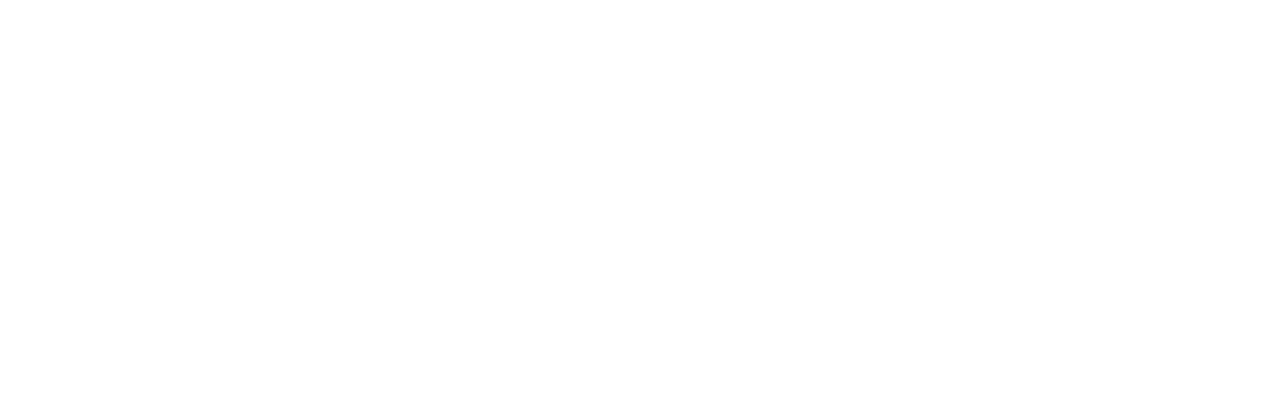
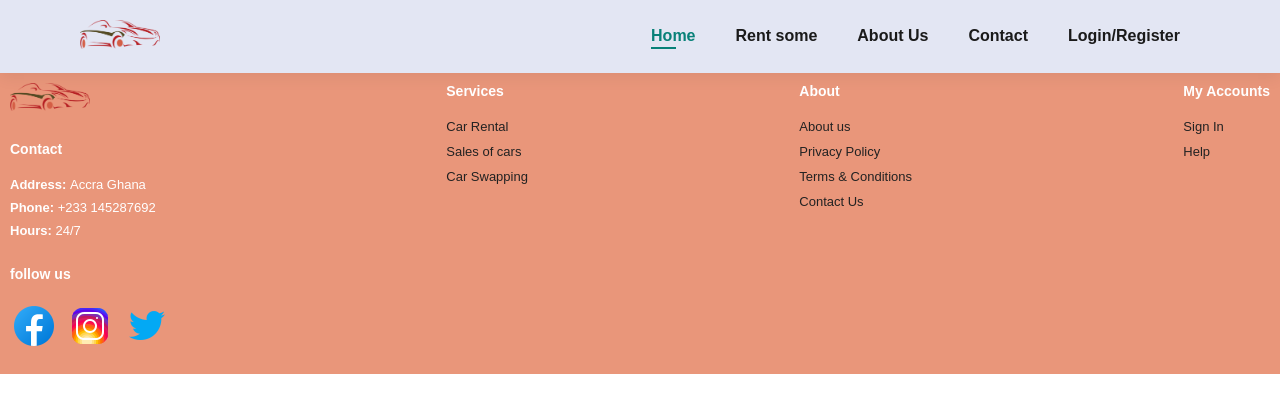
Before and after one commit to SuluFox/car-rental-and-swap, a plain HTML site: page index.html in a window 1280 px wide. Drawn offline with Linux system fonts and the light colour scheme.

Commit message:
Added media

```diff
--- a/css/style.css
+++ b/css/style.css
@@ -0,0 +1,152 @@
+*{
+    margin: 0;
+    padding: 0;
+    box-sizing:border-box ;
+    font-family: 'spartan',sans-serif;
+}
+#header{
+    display: flex;
+    align-items: center;
+    justify-content: space-between;
+    padding: 20px 80px ;
+    background: #e3e6f3;
+    box-shadow: 0 5px 15px rgba(0,0,0, 0.06);
+    z-index: 999;
+    position: sticky;
+    top: 0;
+    left: 0;
+}
+.logo{
+    width: 80px;
+
+}
+#navbar{
+    display: flex;
+    align-items: center;
+    justify-content: center;
+}
+#navbar li{
+    list-style: none;
+    padding: 0 20px;
+    position: relative;
+}
+#navbar li a{
+    text-decoration: none;
+    font-size: 16px;
+    font-weight: 600;
+    color: #1a1a1a;
+    transition: 0.3s ease;
+}
+#navbar li a:hover,
+#navbar li a.active{
+    color: #088178;
+}
+#navbar li a.active::after,
+#navbar li a:hover::after{
+    content: " ";
+    width: 30%;
+    height: 2px;
+    background: #088178;
+    position: absolute;
+    bottom: -4px;
+    left: 20px;
+}
+#mobile{
+    display: none;
+    align-items: center;
+}
+#close{
+    display: none;
+}
+footer{
+    height:fit-content;
+    width: 100%;
+    display: flex;
+    flex-wrap: wrap;
+    justify-content: space-between;
+    padding:10px 10px 0px 10px;
+    background: darksalmon;
+    color: white;
+    position: sticky;
+    bottom: 0;
+}
+footer .col{
+    display: flex;
+    flex-direction: column;
+    align-items: flex-start;
+    margin-bottom: 20px;
+}
+footer .logo{
+    margin-bottom: 30px;
+}
+footer h4{
+    font-size: 14px;
+    padding-bottom: 20px;
+}
+footer p{
+    font-size: 13px;
+    margin: 0 0 8px 0;
+}
+footer a{
+    font-size: 13px;
+    text-decoration: none;
+    color: #222;
+    margin-bottom: 10px;
+}
+footer .follow{
+    margin-top: 20px;
+}
+footer .follow i{
+    color: #465b52;
+    padding-right: 4px;
+    cursor: pointer;
+}
+footer .follow i:hover,
+footer a:hover{
+    color: #088178;
+}
+@media (max-width:799px) {
+    #navbar {
+        display: flex;
+        flex-direction: column;
+        align-items: flex-start;
+        justify-content: flex-start;
+        position: fixed;
+        top: 0;
+        right: -300px;
+        height: 100vh;
+        width: 300px;
+        background-color: #e3e6f3;
+        box-shadow: 0 4px 60px rgba(0,0,0, 0.1);
+        padding:80px 0 0 10px ;
+        transition: 0.3s;
+
+    }
+    #navbar.active{
+        right:0px;
+    }
+    #navbar li {
+        margin-bottom: 25px;
+    }
+    #mobile{
+        display: flex;
+        align-items: center;
+    }
+    #mobile i{
+        color: #1a1a1a;
+        font-size: 24px;
+        padding-left: 20px;
+
+    }
+    #close{
+        display: initial;
+        position: absolute;
+        top: 30px;
+        left: 30px;
+        color: #222;
+        font-size: 24px;
+
+    }
+
+
+}
--- a/index.html
+++ b/index.html
@@ -2,9 +2,65 @@
 <html>
 <head>
     <title>Car Rental And Swap</title>
+    <link rel="stylesheet" href="css/style.css">
+
 </head>
 <body>
+    <section id="header">
+        <a href="#"><img src="/media/car logo.png" alt="" class="logo"></a>
+        <div>
+            <ul id="navbar">
+                <li><a class="active" href="index.html">Home</a></li>
+                <li><a href="">Rent some</a></li>
+                <li><a href="">About Us</a></li>
+                <li><a href="">Contact</a></li>
+                <li><a href="">Login/Register</a></li>
+                <a href="#" id="close"><i class="closemenu"><img src="/media/closemenu.png"></i></a>
+            </ul>
+        </div>
+        <div id="mobile">
+            <i id="bar"><img src="/media/openmenu.png"> </i>
+
+        </div>
+    </section>
+
+    <footer class="section-p1">
+        <div class="col">
+            <img class="logo " src="/media/car logo.png" alt="logo">
+            <h4>Contact</h4>
+            <p><strong>Address: </strong> Accra Ghana</p>
+            <p><strong>Phone: </strong> +233 145287692</p>
+            <p><strong>Hours: </strong>24/7</p>
+            <div class="follow">
+                <h4>follow us</h4>
+                <div class="icon">
+                    <i class="facebook"><img src="/media/iconFaceboook.png"></i>
+                    <i class="instagram"><img src="/media/iconInstagram.png"></i>
+                    <i class="twitter"><img src="/media/icontwitter.png"></i>
+                </div>
+            </div>
+        </div>
+        <div class="col">
+            <h4>Services</h4>
+            <a href="#">Car Rental</a>
+            <a href="#">Sales of cars</a>
+            <a href="#">Car Swapping</a>
+        </div>
+        <div class="col">
+            <h4>About</h4>
+            <a href="#">About us</a>
+            <a href="#">Privacy Policy</a>
+            <a href="#">Terms & Conditions</a>
+            <a href="#">Contact Us</a>
+        </div>
+        <div class="col">
+            <h4>My Accounts</h4>
+            <a href="#">Sign In</a>
+            <a href="#">Help</a>
+        </div>
+    </footer>
 
 
+<script src="js/script.js"></script>
 </body>
 </html>
--- a/js/script.js
+++ b/js/script.js
@@ -0,0 +1,17 @@
+const bar = document.getElementById('bar');
+const close = document.getElementById('close');
+const nav = document.getElementById('navbar');
+
+if (bar){
+    bar.addEventListener('click',() =>{
+        nav.classList.add('active');
+
+    })
+}
+
+if (close){
+    close.addEventListener('click',() =>{
+        nav.classList.remove('active');
+
+    })
+}
```
Also changed, not shown: media/car logo.png (added), media/car1.png (added), media/car2.png (added), media/closemenu.png (added), media/iconFaceboook.png (added), media/iconInstagram.png (added), media/icontwitter.png (added), media/openmenu.png (added), 1 other file.
